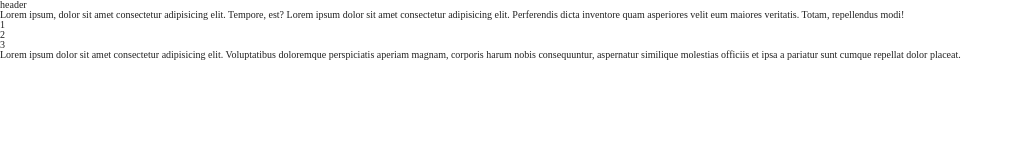
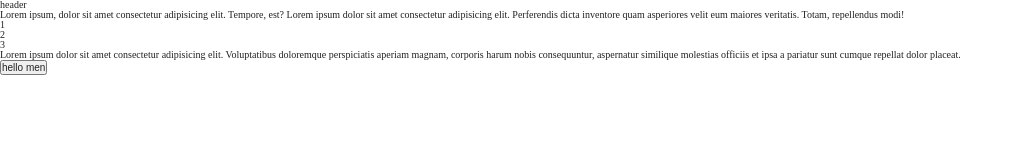
Before and after one commit to oRLex/project_forkio, a plain HTML site: page index.html in a window 1280 px wide. Shown: the whole page, without its empty margins (0-1023 px from the left). Drawn offline with Linux system fonts and the light colour scheme.

```diff
--- a/index.html
+++ b/index.html
@@ -21,6 +21,7 @@
 </ul>
 
 <div>Lorem ipsum dolor sit amet consectetur adipisicing elit. Voluptatibus doloremque perspiciatis aperiam magnam, corporis harum nobis consequuntur, aspernatur similique molestias officiis et ipsa a pariatur sunt cumque repellat dolor placeat.</div>
+<button>hello men</button>
   </main>
 
   <script src="./js/scripts.min.js"></script>
```
